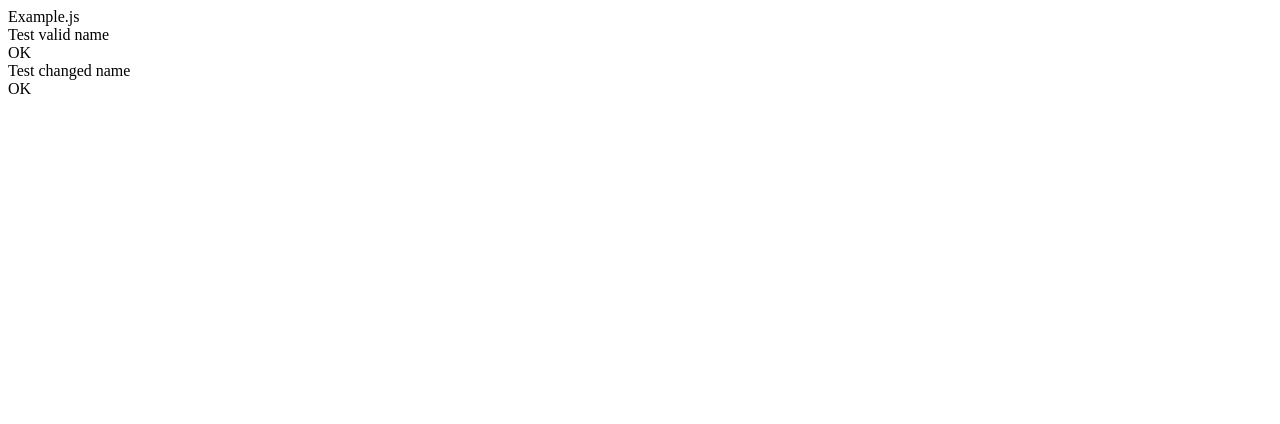
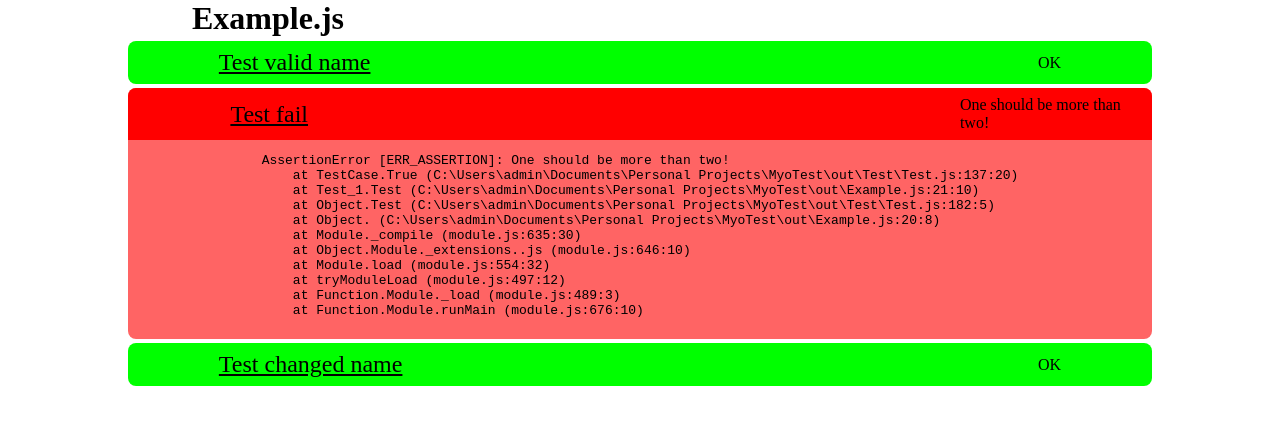
Before and after one commit to kurohikari/MyoTest, a website: page myo-out/Example.html in a window 1280 px wide. Drawn offline with Linux system fonts and the light colour scheme.

Commit message:
basic style and resolved issue with exiting processes

```diff
--- a/myo-out/Example.html
+++ b/myo-out/Example.html
@@ -3,11 +3,23 @@
 <html>
     <head>
         <title>Example</title>
+        <link rel="stylesheet" href="./myo-css.css">
     </head>
     <body>
-        <div>Example.js</div>
-        <div><div>Test valid name</div><div>OK</div></div>
-<div><div>Test changed name</div><div>OK</div></div>
+        <div class="title">Example.js</div>
+        <div class="ok-test"><div class="test-name">Test valid name</div><div>OK</div></div>
+<div class="ko-test"><div class="ko-head"><div class="test-name">Test fail</div><div>One should be more than two!</div></div><div><pre>AssertionError [ERR_ASSERTION]: One should be more than two!
+    at TestCase.True (C:\Users\admin\Documents\Personal Projects\MyoTest\out\Test\Test.js:137:20)
+    at Test_1.Test (C:\Users\admin\Documents\Personal Projects\MyoTest\out\Example.js:21:10)
+    at Object.Test (C:\Users\admin\Documents\Personal Projects\MyoTest\out\Test\Test.js:182:5)
+    at Object.<anonymous> (C:\Users\admin\Documents\Personal Projects\MyoTest\out\Example.js:20:8)
+    at Module._compile (module.js:635:30)
+    at Object.Module._extensions..js (module.js:646:10)
+    at Module.load (module.js:554:32)
+    at tryModuleLoad (module.js:497:12)
+    at Function.Module._load (module.js:489:3)
+    at Function.Module.runMain (module.js:676:10)</pre></div></div>
+<div class="ok-test"><div class="test-name">Test changed name</div><div>OK</div></div>
 
     </body>
 </html>
--- /dev/null
+++ b/myo-out/myo-css.css
@@ -0,0 +1,63 @@
+html, body {
+    width: 100%;
+    margin: 0;
+    padding: 0;
+}
+
+* {
+    box-sizing: border-box;
+}
+
+div.title {
+    margin-left: 15%;
+    margin-right: 15%;
+    font-size: 200%;
+    font-weight: bold;
+}
+
+div.ok-test {
+    display: flex;
+    width: 80%;
+    padding-top: 1ch;
+    padding-bottom: 1ch;
+    margin-top: 0.5ch;
+    margin-left: 10%;
+    margin-bottom: 0.5ch;
+    border-radius: 1ch;
+    background-color: rgba(0,255,0,1);
+    justify-content: center;
+    align-items: center;
+}
+
+div.ko-test {
+    display: flex;
+    width: 80%;
+    padding-bottom: 1ch;
+    margin-top: 0.5ch;
+    margin-left: 10%;
+    margin-bottom: 0.5ch;
+    border-radius: 1ch;
+    background-color: rgba(255,100,100,1);
+    flex-direction: column;
+    justify-content: center;
+    align-items: center;
+    overflow-y: hidden;
+}
+
+div.ko-head {
+    display: flex;
+    width: 100%;
+    padding-top: 1ch;
+    padding-left: 10%;
+    padding-bottom: 1ch;
+    background-color: rgba(255,0,0,1);
+    justify-content: center;
+    align-items: center;
+}
+
+div.test-name {
+    width: 80%;
+    font-size: 150%;
+    text-align: left;
+    text-decoration: underline;
+}
--- a/src/Example.ts
+++ b/src/Example.ts
@@ -21,6 +21,10 @@ Test("Test valid name", (test) => {
     test.StrictEquals(example.GetName(), "example");
 });
 
+Test("Test fail", (test) => {
+    test.True(1 > 2, "One should be more than two!");
+});
+
 Test("Test changed name", (test) => {
     let example = new Example("example");
     example.SetName("new example");
```
Also changed, not shown: myo-out/Sample.html (+6 -5 lines), myo-out/myo-report.json (+1 -1 lines), src/Html/HtmlReport.ts (+4 -4 lines), src/Test/Test.ts (+19 -2 lines), out/Example.js, out/Html/HtmlReport.js, out/Test/Test.js.
